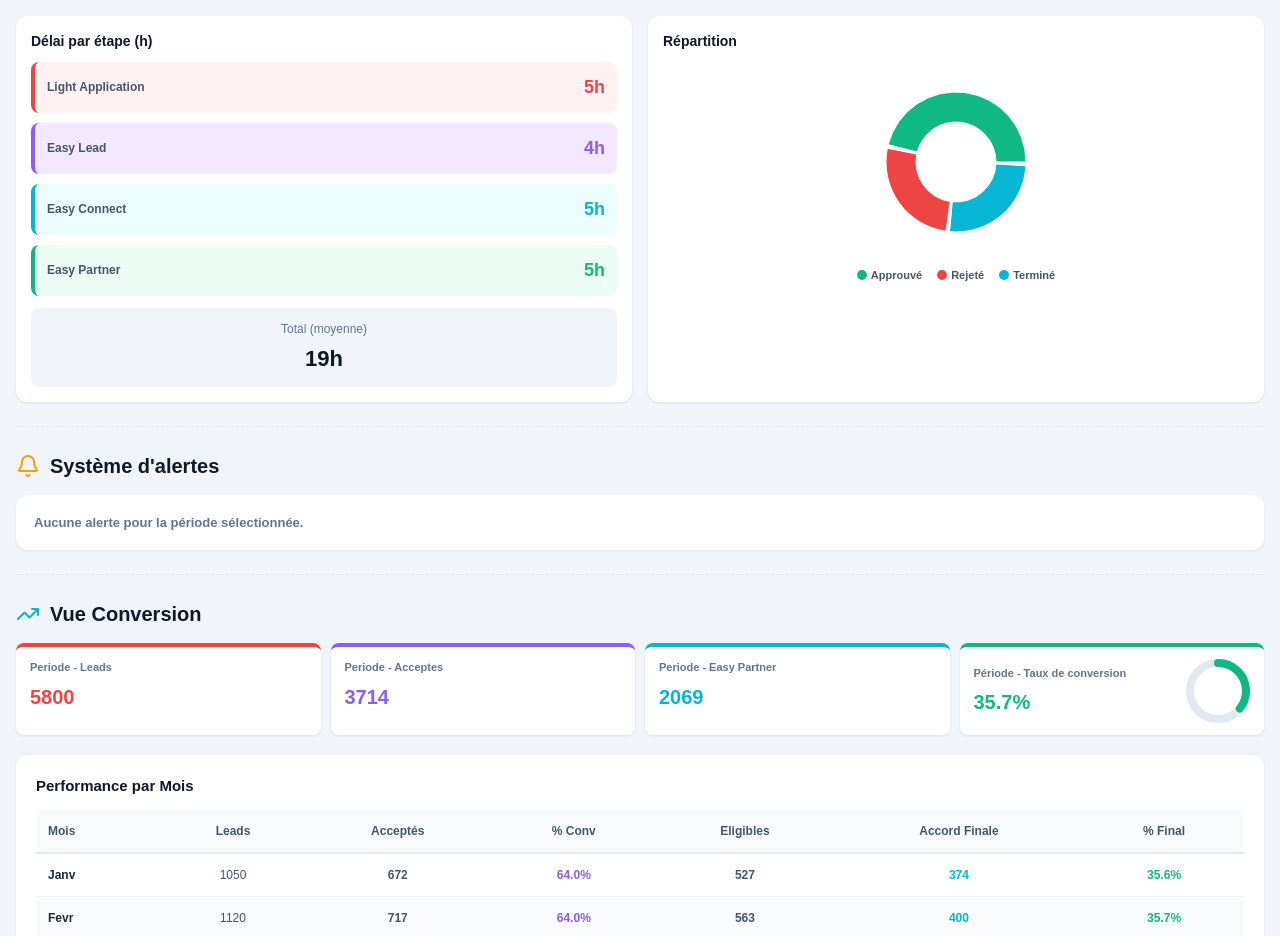
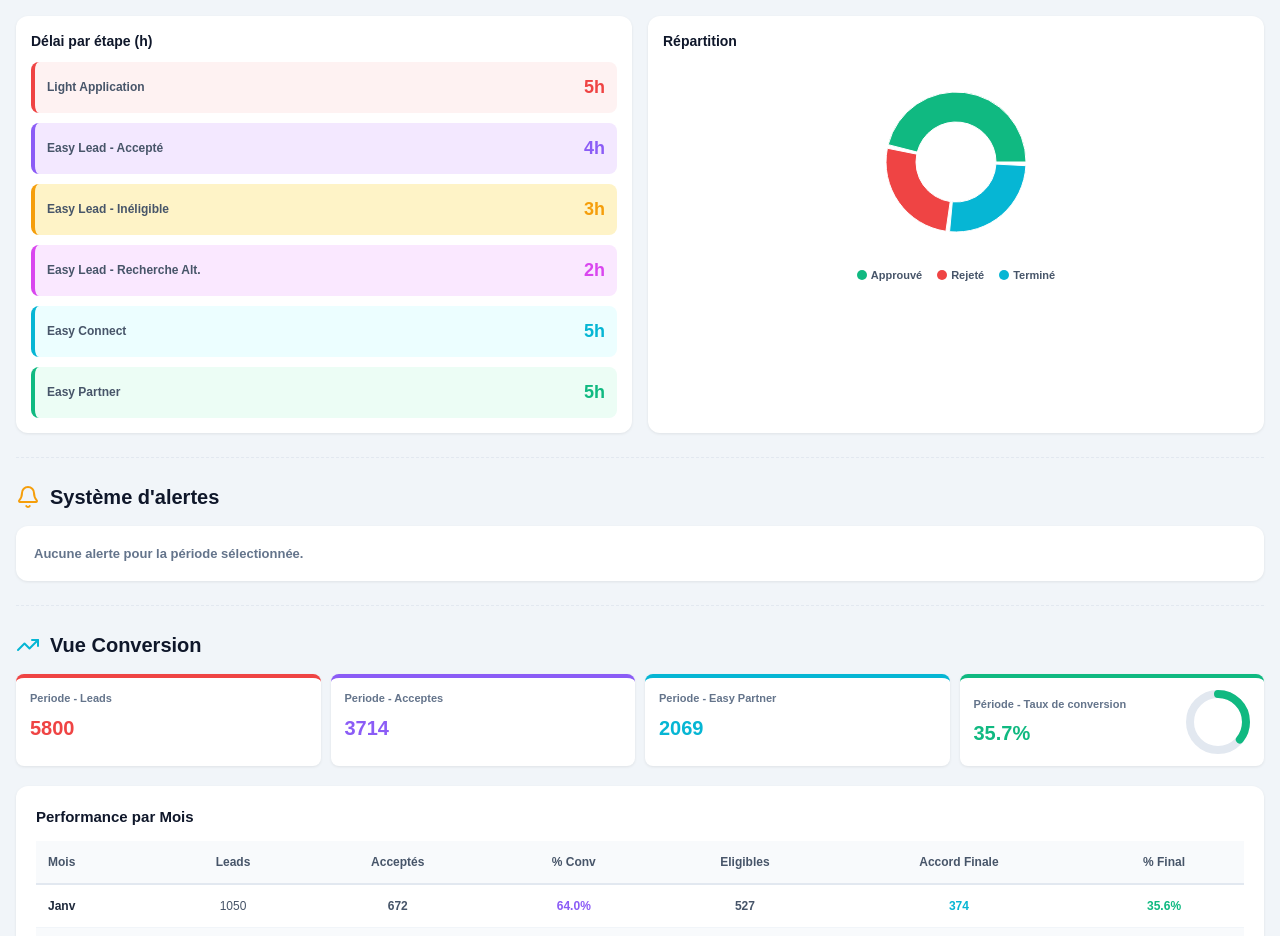
Before and after one commit to adamkhamassi/general-dashboard-easybank-, a React (Vite) app: page / in a window 1280 px wide. Shown: the part 1600-2536 px from the top of the page. Built offline with nearby package versions, Linux system fonts and the light colour scheme.

Commit message:
feat: update Délai par étape to include Inéligible and Recherche Alt. dossiers

```diff
--- a/src/App.jsx
+++ b/src/App.jsx
@@ -840,8 +840,16 @@ export default function App() {
               <span style={{ color: '#ef4444', fontSize: '18px', fontWeight: 'bold' }}>{kpis.delaiLightApplication}h</span>
             </div>
             <div style={{ padding: '12px', backgroundColor: '#f3e8ff', borderRadius: '8px', borderLeft: '4px solid #8b5cf6', display: 'flex', justifyContent: 'space-between', alignItems: 'center' }}>
-              <span style={{ color: '#475569', fontSize: '12px', fontWeight: '600' }}>Easy Lead</span>
+              <span style={{ color: '#475569', fontSize: '12px', fontWeight: '600' }}>Easy Lead - Accepté</span>
               <span style={{ color: '#8b5cf6', fontSize: '18px', fontWeight: 'bold' }}>{kpis.delaiEasyLead}h</span>
+            </div>
+            <div style={{ padding: '12px', backgroundColor: '#fef3c7', borderRadius: '8px', borderLeft: '4px solid #f59e0b', display: 'flex', justifyContent: 'space-between', alignItems: 'center' }}>
+              <span style={{ color: '#475569', fontSize: '12px', fontWeight: '600' }}>Easy Lead - Inéligible</span>
+              <span style={{ color: '#f59e0b', fontSize: '18px', fontWeight: 'bold' }}>{Math.round(kpis.delaiEasyLead * 0.7)}h</span>
+            </div>
+            <div style={{ padding: '12px', backgroundColor: '#fae8ff', borderRadius: '8px', borderLeft: '4px solid #d946ef', display: 'flex', justifyContent: 'space-between', alignItems: 'center' }}>
+              <span style={{ color: '#475569', fontSize: '12px', fontWeight: '600' }}>Easy Lead - Recherche Alt.</span>
+              <span style={{ color: '#d946ef', fontSize: '18px', fontWeight: 'bold' }}>{Math.round(kpis.delaiEasyLead * 0.5)}h</span>
             </div>
             <div style={{ padding: '12px', backgroundColor: '#ecfeff', borderRadius: '8px', borderLeft: '4px solid #06b6d4', display: 'flex', justifyContent: 'space-between', alignItems: 'center' }}>
               <span style={{ color: '#475569', fontSize: '12px', fontWeight: '600' }}>Easy Connect</span>
@@ -851,10 +859,6 @@ export default function App() {
               <span style={{ color: '#475569', fontSize: '12px', fontWeight: '600' }}>Easy Partner</span>
               <span style={{ color: '#10b981', fontSize: '18px', fontWeight: 'bold' }}>{kpis.delaiEasyPartner}h</span>
             </div>
-          </div>
-          <div style={{ marginTop: '12px', padding: '12px', backgroundColor: '#f1f5f9', borderRadius: '8px', textAlign: 'center' }}>
-            <div style={{ fontSize: '12px', color: '#64748b', marginBottom: '4px' }}>Total (moyenne)</div>
-            <div style={{ fontSize: '22px', fontWeight: 'bold', color: '#0f172a' }}>{kpis.delaiMoyenTraitement}h</div>
           </div>
         </div>
 
```
